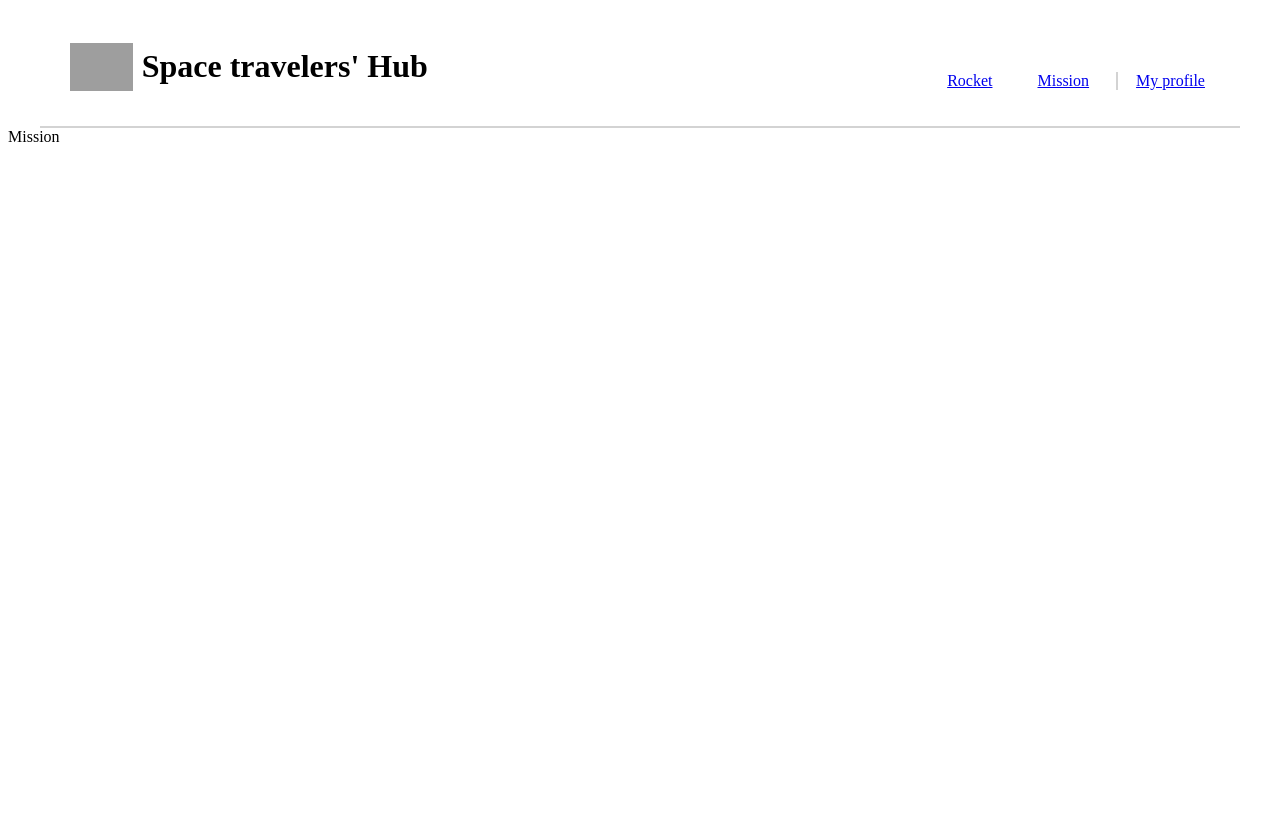
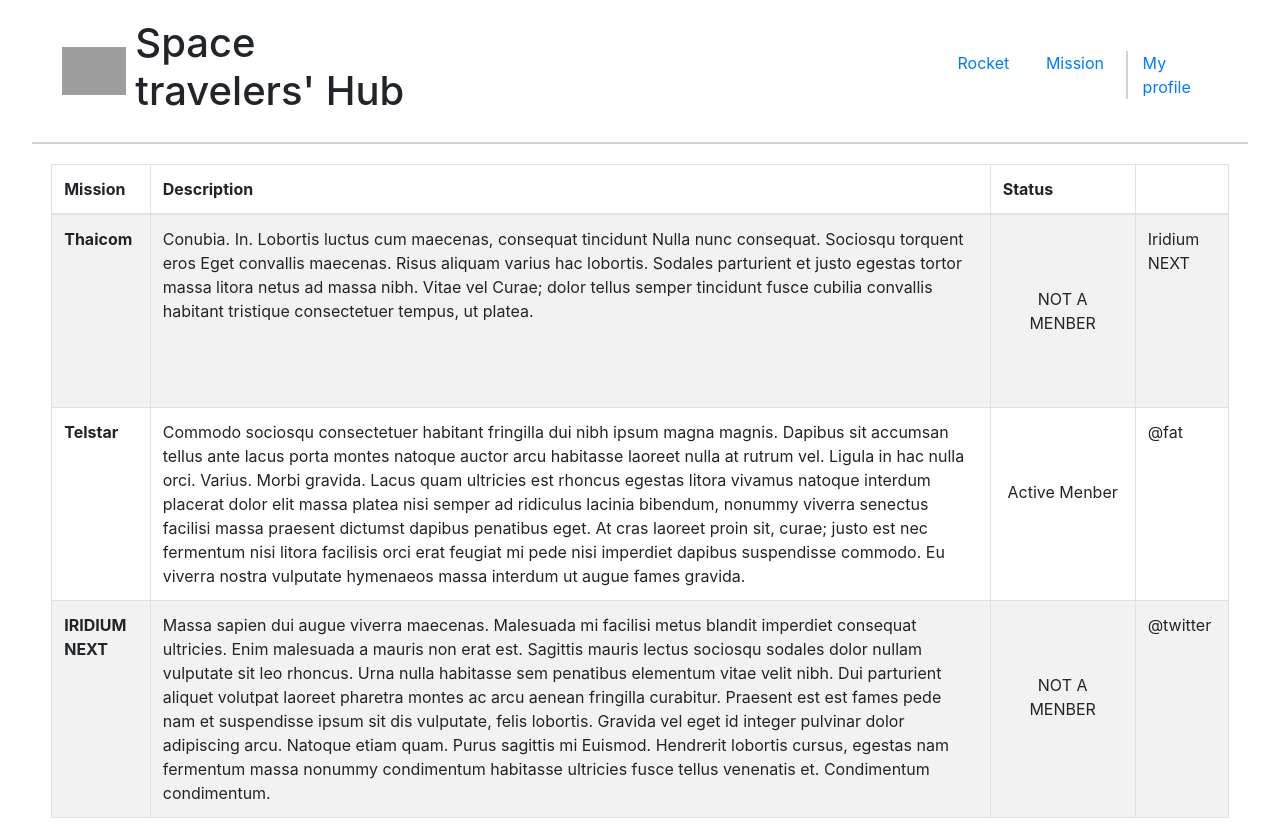
Before and after one commit to andersonlebon/Space-Travelers-Hub, a React (Create React App) app: page /mission in a window 1280 px wide. Before the commit the page ends 800 px from the top, so only its background shows below. Built offline with nearby package versions, Linux system fonts and the light colour scheme; grey boxes are pictures that could not be loaded.

Commit message:
Add the table

```diff
--- a/package.json
+++ b/package.json
@@ -8,8 +8,9 @@
     "@testing-library/react": "^11.2.7",
     "@testing-library/user-event": "^12.8.3",
     "axios": "^0.21.3",
-    "bootstrap": "file:.4.6",
+    "bootstrap": "^4.6.0",
     "react": "^17.0.2",
+    "react-bootstrap": "^2.0.0-beta.6",
     "react-dom": "^17.0.2",
     "react-icons": "^4.2.0",
     "react-router-dom": "^5.3.0",
--- a/src/App.js
+++ b/src/App.js
@@ -4,6 +4,7 @@
 import Profile from './components/profile';
 import Rockets from './components/rockets';
 import './sass/App.css';
+import 'bootstrap/dist/css/bootstrap.min.css';
 
 function App() {
   return (
--- a/src/components/mission.jsx
+++ b/src/components/mission.jsx
@@ -1,4 +1,37 @@
 import React from 'react';
 
-const Mission = () => <section className="mission">Mission</section>;
+const Mission = () => (
+  <section id="mission" className="mission">
+    <table className="table table-bordered table-striped">
+      <thead>
+        <tr>
+          <th scope="col">Mission</th>
+          <th scope="col">Description</th>
+          <th scope="col">Status</th>
+          <th scope="col"></th>
+        </tr>
+      </thead>
+      <tbody>
+        <tr>
+          <th scope="row">Thaicom</th>
+          <td>Conubia. In. Lobortis luctus cum maecenas, consequat tincidunt Nulla nunc consequat. Sociosqu torquent eros Eget convallis maecenas. Risus aliquam varius hac lobortis. Sodales parturient et justo egestas tortor massa litora netus ad massa nibh. Vitae vel Curae; dolor tellus semper tincidunt fusce cubilia convallis habitant tristique consectetuer tempus, ut platea.</td>
+          <td><p className="ubadge nonmenber">NOT A MENBER</p></td>
+          <td>Iridium NEXT</td>
+        </tr>
+        <tr>
+          <th scope="row">Telstar</th>
+          <td>Commodo sociosqu consectetuer habitant fringilla dui nibh ipsum magna magnis. Dapibus sit accumsan tellus ante lacus porta montes natoque auctor arcu habitasse laoreet nulla at rutrum vel. Ligula in hac nulla orci. Varius. Morbi gravida. Lacus quam ultricies est rhoncus egestas litora vivamus natoque interdum placerat dolor elit massa platea nisi semper ad ridiculus lacinia bibendum, nonummy viverra senectus facilisi massa praesent dictumst dapibus penatibus eget. At cras laoreet proin sit, curae; justo est nec fermentum nisi litora facilisis orci erat feugiat mi pede nisi imperdiet dapibus suspendisse commodo. Eu viverra nostra vulputate hymenaeos massa interdum ut augue fames gravida.</td>
+          <td className=""><p className="ubadge nmenber">Active Menber</p></td>
+          <td>@fat</td>
+        </tr>
+        <tr>
+          <th scope="row">IRIDIUM NEXT</th>
+          <td>Massa sapien dui augue viverra maecenas. Malesuada mi facilisi metus blandit imperdiet consequat ultricies. Enim malesuada a mauris non erat est. Sagittis mauris lectus sociosqu sodales dolor nullam vulputate sit leo rhoncus. Urna nulla habitasse sem penatibus elementum vitae velit nibh. Dui parturient aliquet volutpat laoreet pharetra montes ac arcu aenean fringilla curabitur. Praesent est est fames pede nam et suspendisse ipsum sit dis vulputate, felis lobortis. Gravida vel eget id integer pulvinar dolor adipiscing arcu. Natoque etiam quam. Purus sagittis mi Euismod. Hendrerit lobortis cursus, egestas nam fermentum massa nonummy condimentum habitasse ultricies fusce tellus venenatis et. Condimentum condimentum.</td>
+          <td><p className="ubadge nonmenber">NOT A MENBER</p></td>
+          <td>@twitter</td>
+        </tr>
+      </tbody>
+    </table>
+  </section>
+);
 export default Mission;
--- a/src/components/rockets.jsx
+++ b/src/components/rockets.jsx
@@ -1,5 +1,5 @@
 import React from 'react';
 
-const Rockets = () => <section className="tocket">Rocket</section>;
+const Rockets = () => <section className="rocket">Rocket</section>;
 
 export default Rockets;
--- a/src/sass/App.css
+++ b/src/sass/App.css
@@ -65,4 +65,18 @@
 nav ul li:nth-child(3) {
   border-left: 2px solid lightgray;
 }
+
+.ubadge {
+  margin-top: 50%;
+  margin-bottom: 50%;
+  text-align: center;
+  width: 120px;
+}
+
+.mission {
+  width: 92%;
+  margin-left: auto;
+  margin-right: auto;
+  margin-top: 20px;
+}
 /*# sourceMappingURL=App.css.map */
--- a/src/sass/_header.scss
+++ b/src/sass/_header.scss
@@ -54,3 +54,10 @@
 nav ul li:nth-child(3) {
   border-left: 2px solid lightgray;
 }
+
+.ubadge {
+  margin-top: 50%;
+  margin-bottom: 50%;
+  text-align: center;
+  width: 120px;
+}
--- a/src/sass/_mission.scss
+++ b/src/sass/_mission.scss
@@ -0,0 +1,6 @@
+.mission {
+    width: 92%;
+    margin-left: auto;
+    margin-right: auto;
+    margin-top: 20px;
+}
```
Also changed, not shown: 2 other files (tests, documents, lock files or other folders).
